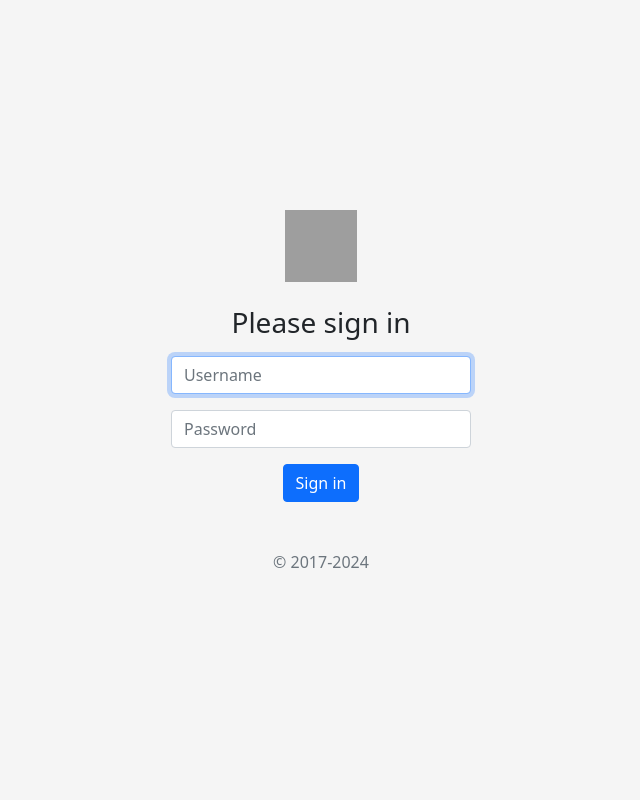
After one commit to adiandoyo32/flask-bootstrap, a Flask app: page /login in a window 1280 px wide. The commit adds this page. Shown: the whole page, without its empty margins (319-959 px from the left). Run offline with Flask 3, Linux system fonts and the light colour scheme; some libraries are stand-ins or nearby versions; grey boxes are pictures that could not be loaded.

Commit message:
fix auth for login register and home

```diff
--- a/app.py
+++ b/app.py
@@ -1,18 +1,120 @@
-from flask import Flask, render_template
+from flask import Flask, render_template, request, redirect, url_for, flash
+from flask_mysqldb import MySQL
+from flask_login import LoginManager, UserMixin, login_user, login_required, logout_user, current_user
+from flask_bcrypt import Bcrypt
 
 app = Flask(__name__)
+app.secret_key = 'secret_key'
+
+# MySQL Configuration
+app.config['MYSQL_HOST'] = 'localhost'
+app.config['MYSQL_USER'] = 'root'
+app.config['MYSQL_PASSWORD'] = ''
+app.config['MYSQL_DB'] = 'mikrotik'
+
+mysql = MySQL(app)
+bcrypt = Bcrypt(app)
+login_manager = LoginManager(app)
+login_manager.login_view = 'login'
+
+# User Class for Flask-Login
+class User(UserMixin):
+    def __init__(self, id, username):
+        self.id = id
+        self.username = username
+
+@app.route('/login',  methods=['GET', 'POST'])
+def login():
+    if current_user.is_authenticated:
+        flash('You are already logged in!', 'info')
+        return redirect(url_for('home'))
+
+    if request.method == 'POST':
+          username = request.form['username']
+          password = request.form['password']
+
+          cur = mysql.connection.cursor()
+          cur.execute("SELECT * FROM users WHERE username=%s", (username,))
+          user = cur.fetchone()
+          cur.close()
+
+          if user and bcrypt.check_password_hash(user[2], password):
+              login_user(User(id=user[0], username=user[1]))
+              flash('Login successful!', 'success')
+              return redirect(url_for('home'))
+          else:
+              flash('Invalid email or password.', 'danger')
+    return render_template('auth/login.html', title="Login")
+
+@login_manager.user_loader
+def load_user(user_id):
+      cur = mysql.connection.cursor()
+      cur.execute("SELECT * FROM users WHERE id=%s", (user_id,))
+      user = cur.fetchone()
+      cur.close()
+      if user:
+          return User(id=user[0], username=user[1])
+      return None
+
+@app.route('/register',  methods=['GET', 'POST'])
+def register():
+    if current_user.is_authenticated:
+          print(current_user)
+          flash('You are already logged in!', 'info')
+          return redirect(url_for('home'))
+
+    if request.method == 'POST':
+          username = request.form['username']
+          password = bcrypt.generate_password_hash(request.form['password']).decode('utf-8')
+
+          cur = mysql.connection.cursor()
+          cur.execute("INSERT INTO users (username, password) VALUES (%s, %s)", (username, password))
+          mysql.connection.commit()
+          cur.close()
+
+          flash('Registration successful. Please login.', 'success')
+          return redirect(url_for('login'))
+    return render_template('auth/register.html', title="Register")
 
 @app.route('/')
+@login_required
 def home():
-    return render_template('home/home.html',title="Home")
+    cur = mysql.connection.cursor()
+    cur.execute("SELECT * FROM history")
+    history = cur.fetchall()
+    cur.close()
+    return render_template('home/home.html', title="Home", user=current_user, histories=history)
 
-@app.route('/add-user')
+@app.route('/add-user', methods=['GET', 'POST'])
+@login_required
 def addUser():
+    if request.method == 'POST':
+          username = request.form['username']
+          password = request.form['password']
+          port = request.form['port']
+          group = request.form['group']
+          print(port)
+          print(group)
+          cur = mysql.connection.cursor()
+          cur.execute("INSERT INTO `history` (`username`, `password`, `port`, `group`) VALUES (%s, %s, %s, %s)", (username, password, port, group))
+          mysql.connection.commit()
+          cur.close()
+          flash('User added successfully!')
+          return redirect(url_for('home'))
     return render_template('home/add-user.html',title="Add User")
 
 @app.route('/block-by-port')
+@login_required
 def blockByPort():
     return render_template('home/block-by-port.html', title="Block by Port")
 
+# Logout Route
+@app.route('/logout')
+@login_required
+def logout():
+    logout_user()
+    flash('You have been logged out.', 'info')
+    return redirect(url_for('login'))
+
 if __name__ =='__main__':
 	app.run(debug=True)
--- a/static/sidebar.css
+++ b/static/sidebar.css
@@ -14,7 +14,7 @@ body {
 
 .sidebar {
   position: fixed;
-  top: 74px;
+  top: 0;
   bottom: 0;
   left: 0;
   z-index: 100;
--- /dev/null
+++ b/templates/auth/login.html
@@ -0,0 +1,37 @@
+<!DOCTYPE html>
+<html lang="en">
+<head>
+  <meta charset="UTF-8">
+  <meta name="viewport" content="width=device-width, initial-scale=1.0">
+  <title>{% block title %}{% endblock %}</title>
+  <link rel="stylesheet" href="https://use.fontawesome.com/releases/v5.7.1/css/all.css">
+  <!-- Bootstrap CSS -->
+  <link href="https://cdn.jsdelivr.net/npm/bootstrap@5.0.2/dist/css/bootstrap.min.css" rel="stylesheet" integrity="sha384-EVSTQN3/azprG1Anm3QDgpJLIm9Nao0Yz1ztcQTwFspd3yD65VohhpuuCOmLASjC" crossorigin="anonymous">
+  <style>
+    body {
+      height: 100vh;
+      background-color: #f5f5f5;
+    }
+    form {
+      width: 300px;
+    }
+  </style>
+</head>
+<body class="d-flex justify-content-center align-items-center text-center">
+  <form class="form-signin" method="post">
+    <img class="mb-4" src="https://getbootstrap.com/docs/4.0/assets/brand/bootstrap-solid.svg" alt="" width="72" height="72">
+    <h1 class="h3 mb-3 font-weight-normal">Please sign in</h1>
+
+    <label for="inputEmail" class="sr-only">Username</label>
+    <input type="text" id="inputEmail" class="form-control mb-3" placeholder="Username" name="username" required autofocus>
+
+    <label for="inputPassword" class="sr-only">Password</label>
+    <input type="password" id="inputPassword" class="form-control mb-3" placeholder="Password" name="password" required>
+
+    <button class="btn btn-primary btn-md btn-block" type="submit">Sign in</button>
+    <p class="mt-5 mb-3 text-muted">© 2017-2024</p>
+  </form>
+
+  <script src="https://cdn.jsdelivr.net/npm/bootstrap@5.0.2/dist/js/bootstrap.bundle.min.js" integrity="sha384-MrcW6ZMFYlzcLA8Nl+NtUVF0sA7MsXsP1UyJoMp4YLEuNSfAP+JcXn/tWtIaxVXM" crossorigin="anonymous"></script>
+</body>
+</html>
```
Also changed, not shown: templates/auth/register.html (added, +37 -0 lines), templates/home/add-user.html (+13 -10 lines), templates/home/home.html (+20 -6 lines), templates/home/layout.html (+10 -4 lines).
